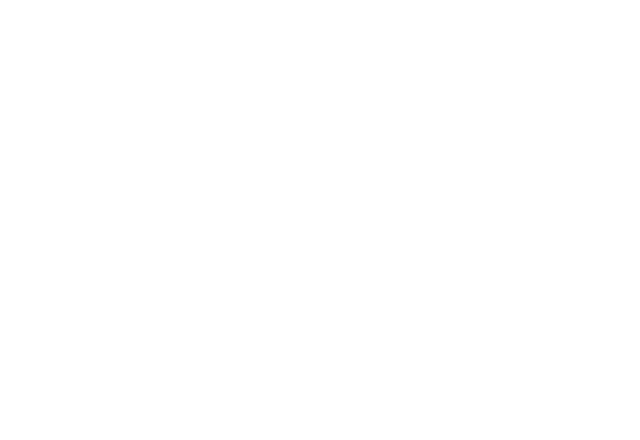
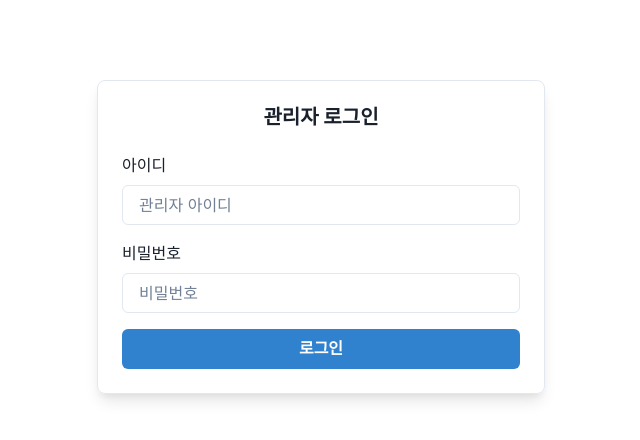
Before and after one commit to NULL-POINT-gachon/Frontend, a React (Vite) app: page /admin/login in a window 1280 px wide. Before the commit this address had no page. Shown: the top 440 px of the page, without its empty margins (319-959 px from the left). Built offline with nearby package versions, Linux system fonts and the light colour scheme.

Commit message:
feat: 관리자 로그인 페이지 UI 구현 및 비동기 로그인 처리 (#60)

```diff
--- a/src/App.jsx
+++ b/src/App.jsx
@@ -21,16 +21,21 @@
 import PlanDetailPage from "./pages/PlanDetailPage";
 
 
+import AdminLoginPage from "./pages/AdminLoginPage";
+
+
 import { TravelProvider } from "./contexts/TravelContext";
 import { AuthProvider } from "./contexts/AuthContext";
 
 import PrivateRoute from "./components/PrivateRoute";
 import Layout from "./components/Layout";
+import { AdminAuthProvider } from "./contexts/AdminAuthContext";
 
 function App() {
   return (
     <ChakraProvider>
       <AuthProvider>
+        <AdminAuthProvider>
         <TravelProvider>
           <Routes>
               <Route path="/" element={<HomePage />} />
@@ -109,14 +114,7 @@
                 }
               />
 
-<Route
-                path="/mypage/profile"
-                element={
-                  <PrivateRoute>
-                    <ProfilePage />
-                  </PrivateRoute>
-                }
-              />
+<Route path="/mypage/profile" element={<PrivateRoute><ProfilePage /> </PrivateRoute>}/>
               <Route
                 path="/mypage/delete"
                 element={
@@ -135,9 +133,12 @@
     </PrivateRoute>
   }
 />
+<Route path="/admin/login" element={<AdminLoginPage />} />
 
           </Routes>
+
         </TravelProvider>
+        </AdminAuthProvider>
       </AuthProvider>
     </ChakraProvider>
   );
--- /dev/null
+++ b/src/contexts/AdminAuthContext.jsx
@@ -0,0 +1,30 @@
+import React, { createContext, useState } from "react";
+
+export const AdminAuthContext = createContext();
+
+export const AdminAuthProvider = ({ children }) => {
+  const [isAdminLoggedIn, setIsAdminLoggedIn] = useState(false);
+
+  // 비동기 로그인 함수 (Promise로 감싸기)
+  const login = async (username, password) => {
+    return new Promise((resolve) => {
+      // 나중에 여기를 axios 요청으로 교체하면 됨
+      if (username === "admin" && password === "admin123") {
+        setIsAdminLoggedIn(true);
+        resolve({ success: true });
+      } else {
+        resolve({ success: false, message: "아이디 또는 비밀번호가 올바르지 않습니다." });
+      }
+    });
+  };
+
+  const logout = () => {
+    setIsAdminLoggedIn(false);
+  };
+
+  return (
+    <AdminAuthContext.Provider value={{ isAdminLoggedIn, login, logout }}>
+      {children}
+    </AdminAuthContext.Provider>
+  );
+};
--- /dev/null
+++ b/src/pages/AdminLoginPage.jsx
@@ -0,0 +1,92 @@
+import React, { useContext, useState } from "react";
+import {
+  Box,
+  Button,
+  Input,
+  Heading,
+  VStack,
+  FormControl,
+  FormLabel,
+  Alert,
+  AlertIcon,
+} from "@chakra-ui/react";
+import { AdminAuthContext } from "../contexts/AdminAuthContext";
+import { useNavigate } from "react-router-dom";
+
+const AdminLoginPage = () => {
+  const { login } = useContext(AdminAuthContext);
+  const navigate = useNavigate();
+
+  const [form, setForm] = useState({ username: "", password: "" });
+  const [error, setError] = useState("");
+  const [loading, setLoading] = useState(false);
+
+  const { username, password } = form;
+
+  const handleChange = (e) => {
+    setForm({ ...form, [e.target.name]: e.target.value });
+  };
+
+  const handleSubmit = async (e) => {
+    e.preventDefault();
+    setError("");
+    setLoading(true);
+
+    try {
+      const result = await login(username, password);
+      if (result.success) {
+        navigate("/admin");
+      } else {
+        setError(result.message);
+      }
+    } catch {
+      setError("알 수 없는 오류가 발생했습니다.");
+    } finally {
+      setLoading(false);
+    }
+  };
+
+  return (
+    <Box maxW="md" mx="auto" mt={20} p={6} borderWidth={1} borderRadius="lg" boxShadow="lg">
+      <Heading size="md" mb={6} textAlign="center">관리자 로그인</Heading>
+
+      {error && (
+        <Alert status="error" mb={4}>
+          <AlertIcon />
+          {error}
+        </Alert>
+      )}
+
+      <form onSubmit={handleSubmit}>
+        <VStack spacing={4}>
+          <FormControl>
+            <FormLabel>아이디</FormLabel>
+            <Input
+              name="username"
+              placeholder="관리자 아이디"
+              value={username}
+              onChange={handleChange}
+            />
+          </FormControl>
+
+          <FormControl>
+            <FormLabel>비밀번호</FormLabel>
+            <Input
+              name="password"
+              type="password"
+              placeholder="비밀번호"
+              value={password}
+              onChange={handleChange}
+            />
+          </FormControl>
+
+          <Button colorScheme="blue" type="submit" width="full" isLoading={loading}>
+            로그인
+          </Button>
+        </VStack>
+      </form>
+    </Box>
+  );
+};
+
+export default AdminLoginPage;
```
